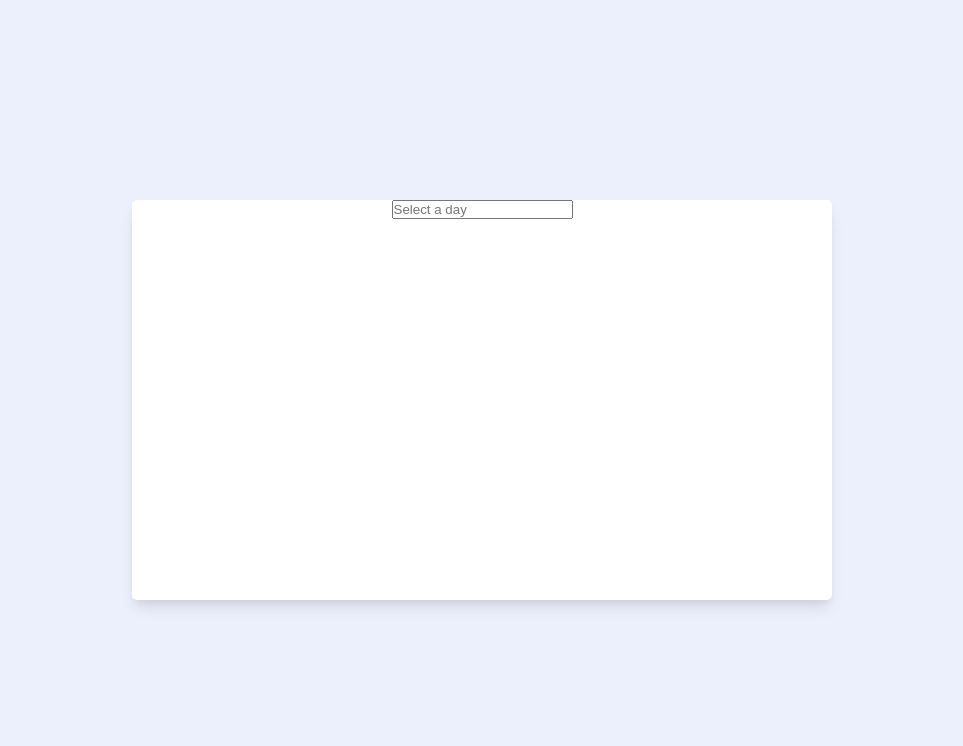
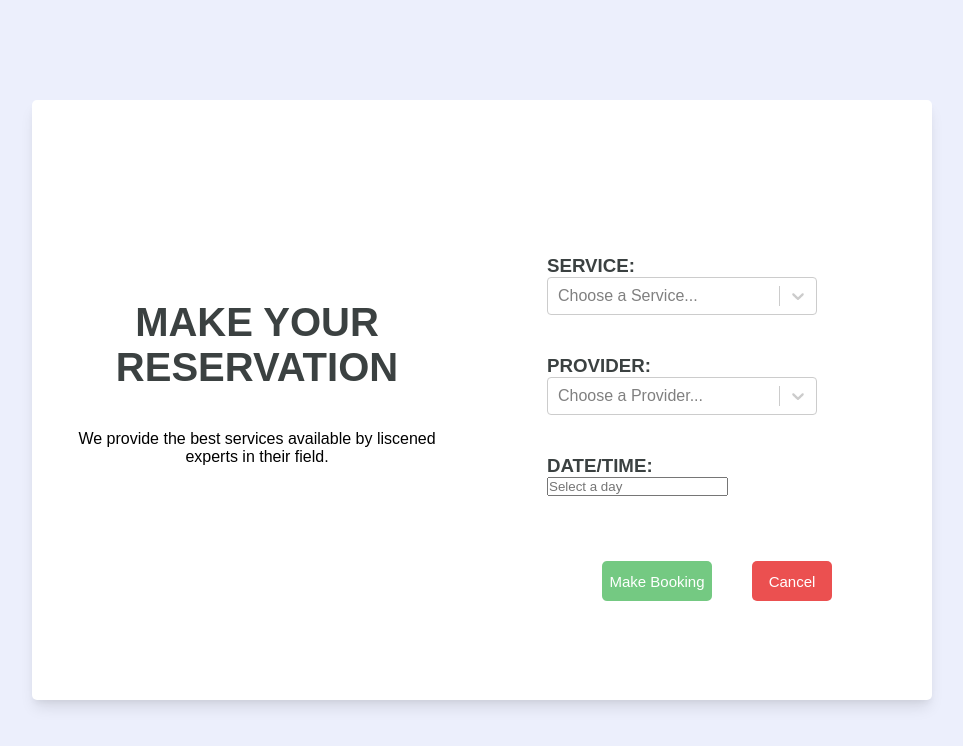
Before and after one commit to RMIT-SEPT/majorproject-5-wed-16-30-7, a React (Create React App) app in the folder FrontEnd/agme-app/: page /book in a window 1280 px wide. Shown: the top 746 px of the page, without its empty margins (158-1121 px from the left). Built offline with nearby package versions, Linux system fonts and the light colour scheme.

Commit message:
Booking page updated

```diff
--- a/FrontEnd/agme-app/package.json
+++ b/FrontEnd/agme-app/package.json
@@ -21,6 +21,7 @@
     "react-event-booking-calendar": "^1.0.6",
     "react-router-dom": "^5.2.0",
     "react-scripts": "3.4.3",
+    "react-select": "^3.1.0",
     "react-table": "^7.5.1",
     "react-table-6": "^6.11.0"
   },
--- a/FrontEnd/agme-app/src/Components/BookingPage.js
+++ b/FrontEnd/agme-app/src/Components/BookingPage.js
@@ -1,24 +1,104 @@
-import React, { useState } from 'react';
+import React from 'react';
 import './BookingPage.scss';
 import DatePicker from "react-datepicker";
 import "react-datepicker/dist/react-datepicker.css";
-
+import Select from 'react-select';
 
 class BookingPage extends React.Component {
 
+    constructor(props) {
+        super(props);
+
+        this.state = {
+            selectedOption1: null,
+            selectedOption2: null,
+            selectedDate: null
+        };
+    };
+
+    handleChange1 = selectedOption1 => {
+        this.setState({ selectedOption1 });
+        console.log(`Option selected:`, selectedOption1);
+    };
+
+    handleChange2 = selectedOption2 => {
+        this.setState({ selectedOption2 });
+        console.log(`Option selected:`, selectedOption2);
+    };
+
+    handleDateChange = selectedDate => {
+        this.setState({ selectedDate });
+    }
 
     render() {
+        const options1 = [
+            { value: 'hairdresser', label: 'Hairdresser' },
+            { value: 'gym', label: 'Gym' },
+            { value: 'dentist', label: 'Dentist' },
+        ];
+
+        const options2 = [
+            { value: 'provider1', label: 'Provider1' },
+            { value: 'provider2', label: 'Provider2' },
+            { value: 'provider3', label: 'Provider3' },
+        ];
+
+        const { selectedOption1, selectedOption2, selectedDate } = this.state;
 
         return (
             <div >
                 <div className="booking-container">
                     <div className="booking-form">
-                        <form>
-                            <DatePicker
-                                placeholderText="Select a day"
-                                dateFormat='dd/MM/yyyy'
-                                isValidDate={true} />
-                        </form>
+
+                        <div className="booking-left">
+                            <h2>Make Your Reservation</h2>
+                            <p>We provide the best services available by liscened experts in their field.</p>
+                        </div>
+
+
+                        <div className="booking-right">
+                            <form>
+                                <div className="service">
+                                    <h3>Service:</h3>
+                                    <Select
+                                        name="selectedOption1"
+                                        options={options1}
+                                        value={selectedOption1}
+                                        onChange={this.handleChange1}
+                                        placeholder="Choose a Service..." />
+                                </div>
+
+                                <div className="provider">
+                                    <h3>Provider:</h3>
+                                    <Select
+                                        options={options2}
+                                        value={selectedOption2}
+                                        onChange={this.handleChange2}
+                                        placeholder="Choose a Provider..." />
+
+                                </div>
+
+
+                                <div className="date-time">
+                                    <h3>Date/Time:</h3>
+                                    <DatePicker
+                                        selected={selectedDate}
+                                        onChange={this.handleDateChange}
+                                        showTimeSelect
+                                        placeholderText="Select a day"
+                                        dateFormat='MMMM d, yyyy h:mm aa'
+                                        isValidDate={true}
+                                    />
+                                </div>
+
+                                <div className="button-group">
+                                    <span ><button className="submit-button"><p>Make Booking</p></button></span>
+                                    <span><button className="cancel-button"><p>Cancel</p></button></span>
+                                </div>
+
+                            </form>
+                        </div>
+
                     </div>
                 </div>
             </div>
--- a/FrontEnd/agme-app/src/Components/BookingPage.scss
+++ b/FrontEnd/agme-app/src/Components/BookingPage.scss
@@ -6,10 +6,125 @@
 }
 
 .booking-form{
-    width: 700px;
-    height: 400px;
+    width: 900px;
+    height: 600px;
     background: #fff;
     box-shadow: 0 10px 15px -3px rgba(0, 0, 0, 0.1),
     0 4px 6px -2px rgba(0, 0, 0, 0.05);
     border-radius: 5px;
+    display: grid;
+    grid-template-columns: 1fr 1fr;
 }
+
+.booking-left{
+    h2{
+
+        color: #3b4141;
+        font-size: 40px;
+        text-transform: uppercase;
+        text-align: center;
+        margin-top: 40%;
+        padding: 20px;
+    }
+
+    p{
+        padding-top: 20px;
+        padding-left: 40px;
+        padding-right: 40px;
+    }
+}
+
+.service{
+    margin-top: 30%;
+    margin-left: 10%;
+    width: 60%;
+    padding: 20px;
+
+    h3{
+        text-align: left;
+        color: #3b4141;
+        text-transform: uppercase;
+    }
+}
+
+.provider{
+    margin-left: 10%;
+    width: 60%;
+    padding: 20px;
+
+    h3{
+        text-align: left;
+        color: #3b4141;
+        text-transform: uppercase;
+    }
+}
+
+.date-time{
+    margin-left: 10%;
+    padding: 20px;
+    width: 35%;
+    h3{
+        text-align: left;
+        color: #3b4141;
+        text-transform: uppercase;
+    }
+}
+
+.button-group{
+
+    margin-left: 20px;
+    margin-top: 25px;
+    span{
+        padding: 20px;
+    }
+}
+
+.cancel-button{
+    width: 80px;
+    height: 40px;
+    background-color: #eb5050;
+    border: none;
+    border-radius: 5px;
+
+    p{
+        color: #fff;
+        font-size: 15px;
+    }
+}
+
+.cancel-button:hover{
+    width: 83px;
+    height: 43px;
+    cursor: pointer;
+    background-color: #db2c2c;
+
+    p{
+        color: #fff;
+        font-weight: bolder;
+    }
+}
+
+.submit-button{
+    width: 110px;
+    height: 40px;
+    background-color: #74c982;
+    border: none;
+    border-radius: 5px;
+
+    p{
+        color: #fff;
+        font-size: 15px;
+    }
+}
+
+.submit-button:hover{
+    width: 113px;
+    height: 43px;
+    cursor: pointer;
+    background-color: #3ec47a;
+
+    p{
+        color: #fff;
+        font-weight: bolder;
+    }
+}
```
Also changed, not shown: 1 other file (tests, documents, lock files or other folders).
